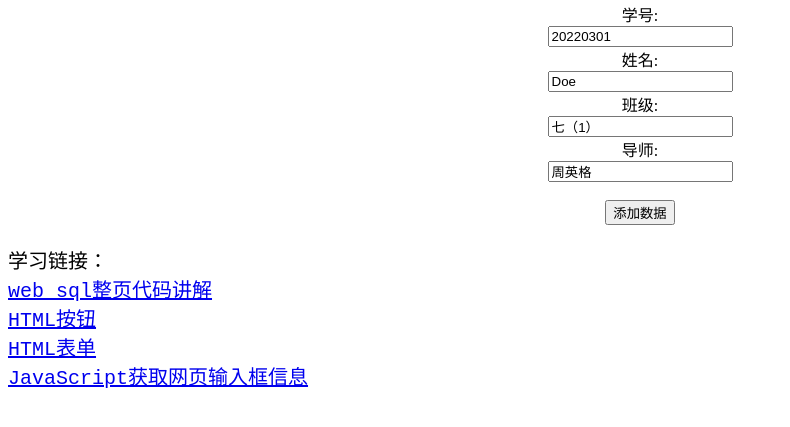
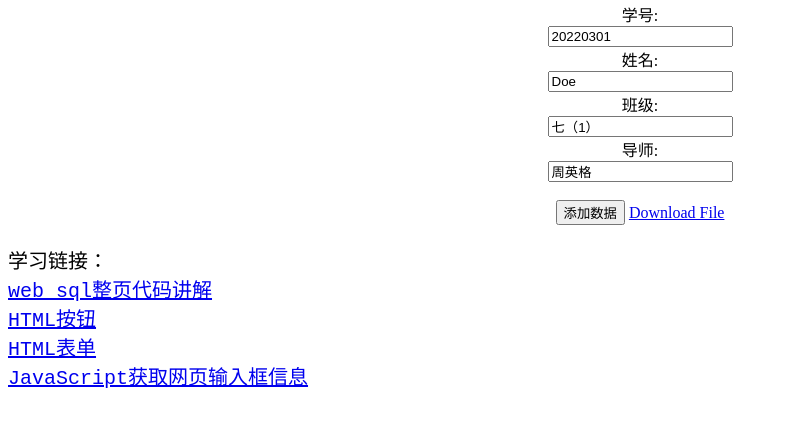
Before and after one commit to yinggez/yinggez.github.io, a plain HTML site: page index.html in a window 1280 px wide. Shown: the part 87-514 px from the top of the page, without its empty margins (0-790 px from the left). Drawn offline with Linux system fonts and the light colour scheme.

Commit message:
Update index.html

```diff
--- a/index.html
+++ b/index.html
@@ -100,6 +100,7 @@
             onclick很重要，它会让网站在点击按钮后运行前面script元素中的submit函数
       -->
       <button onclick="submit();">添加数据</button>
+         <a href="file.txt" download>Download File</a>
       </div>
       <pre style="font-size: 20px;">
 学习链接：
```
